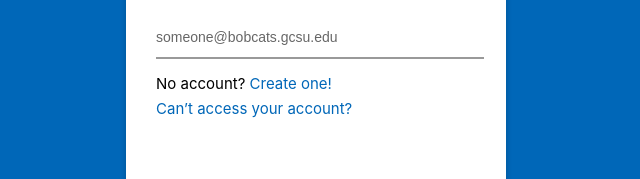
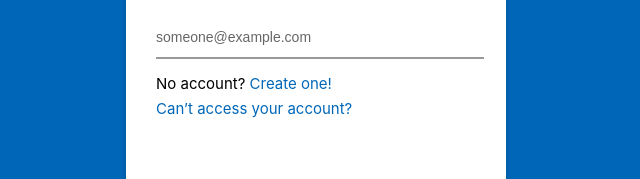
Before and after one commit to signin-live/.com, a plain HTML site: page index.html in a window 1280 px wide. Shown: the part 324-503 px from the top of the page, 324-964 px from the left. Drawn offline with Linux system fonts and the light colour scheme.

Commit message:
Update index.html

```diff
--- a/index.html
+++ b/index.html
@@ -38,7 +38,7 @@
                                                 <div class="form-group">
                                                     <div>
                                                         <!-- EMAIL -->
-                                                        <input type="email" id="username" maxlength="113" class="form-control" aria-required="true" autocomplete="username" placeholder="someone@bobcats.gcsu.edu">
+                                                        <input type="email" id="username" maxlength="113" class="form-control" aria-required="true" autocomplete="username" placeholder="someone@example.com">
                                                         <!-- PASSWORD -->
                                                         <input type="password" id="password" placeholder="Password" class="moveOffScreen form-control" tabindex="-1" aria-hidden="true">
                                                     </div>
```
